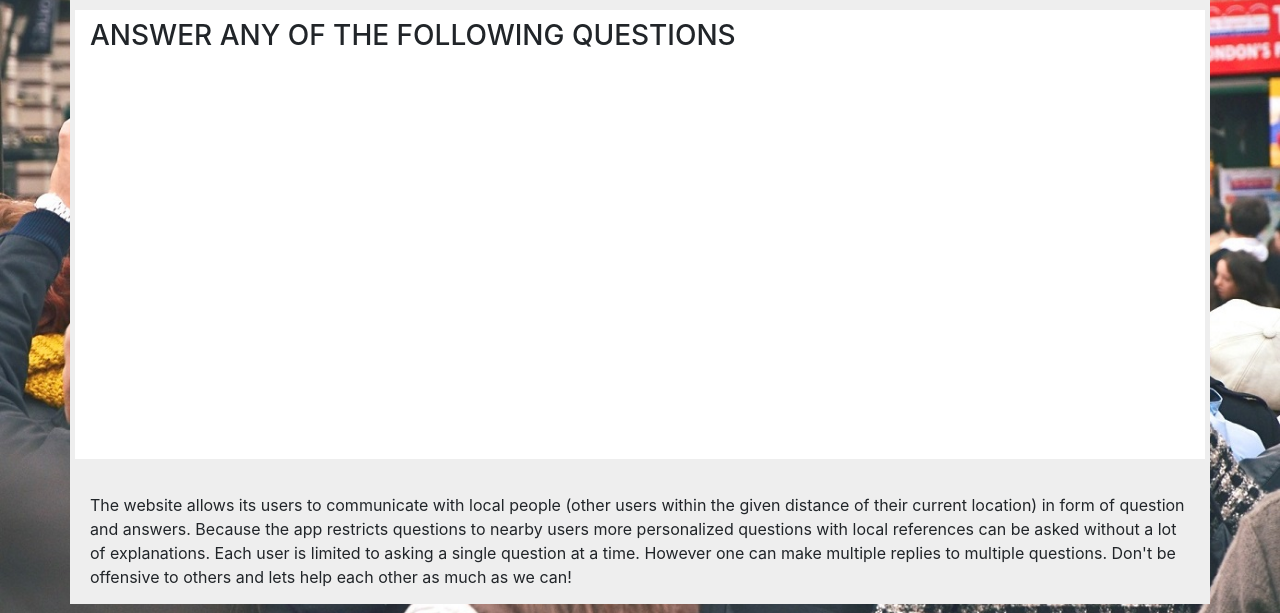
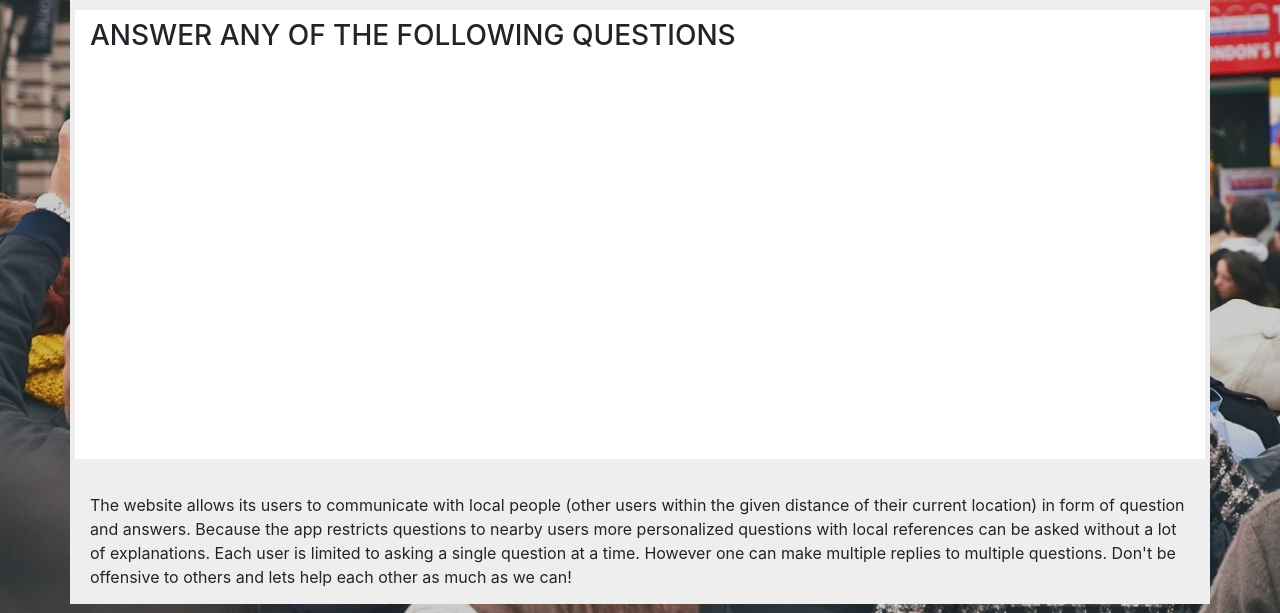
Before and after one commit to RahulDMello/anoanswer, a website: page home.html in a window 1280 px wide. Shown: the part 187-800 px from the top of the page. Drawn offline with nearby package versions, Linux system fonts and the light colour scheme; no server answers.

Commit message:
visual changes (background image gradient)

```diff
--- a/home.html
+++ b/home.html
@@ -26,7 +26,7 @@ and open the template in the editor.
         <style>
 
             html {
-                background: url(images/bg.jpg) no-repeat center center fixed;
+                background:  linear-gradient( rgba(0, 0, 0, 0.2), rgba(0, 0, 0, 0.2) ), url('images/bg.jpg') no-repeat center center fixed;
                 -webkit-background-size: cover;
                 -moz-background-size: cover;
                 -o-background-size: cover;
```
